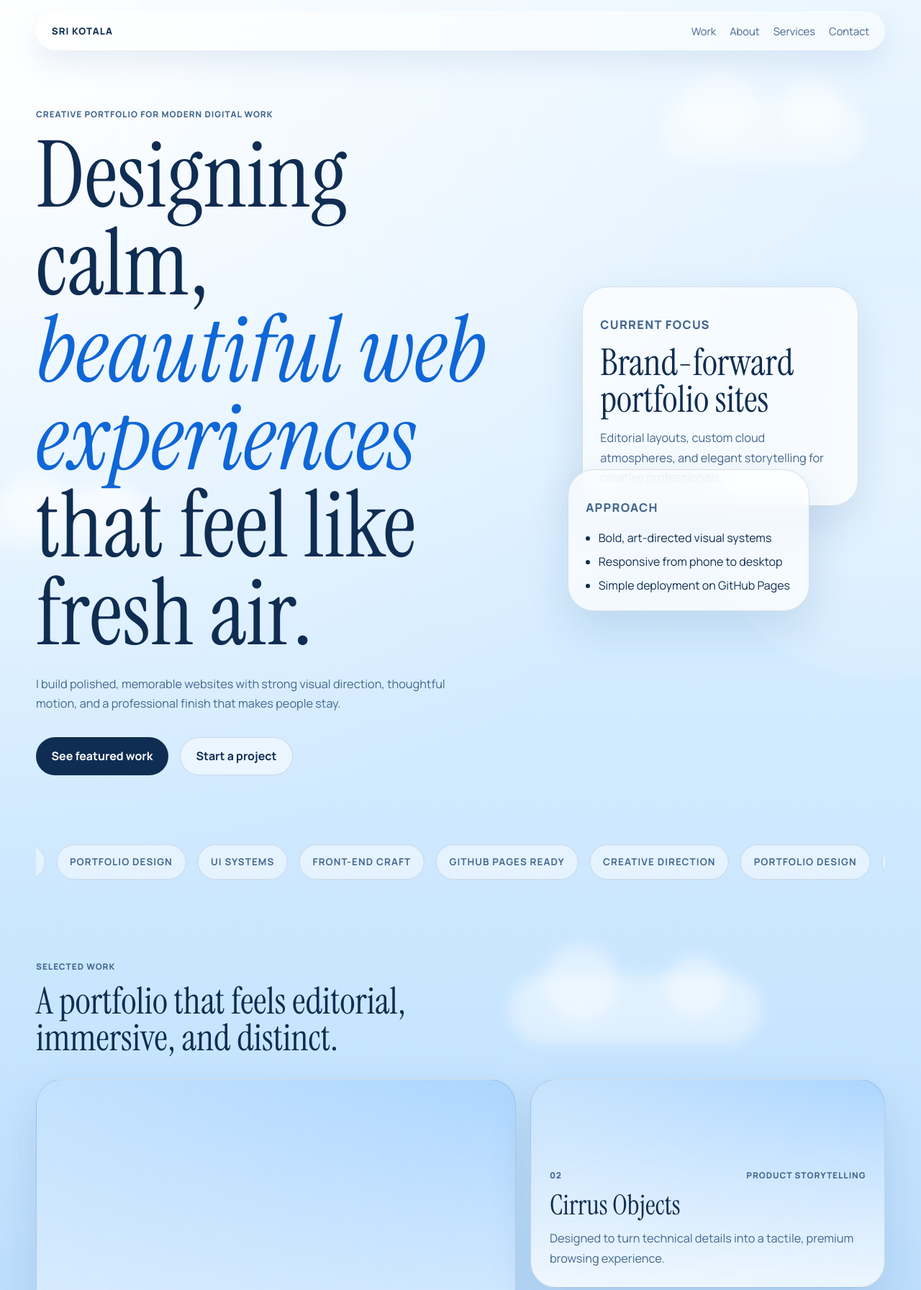
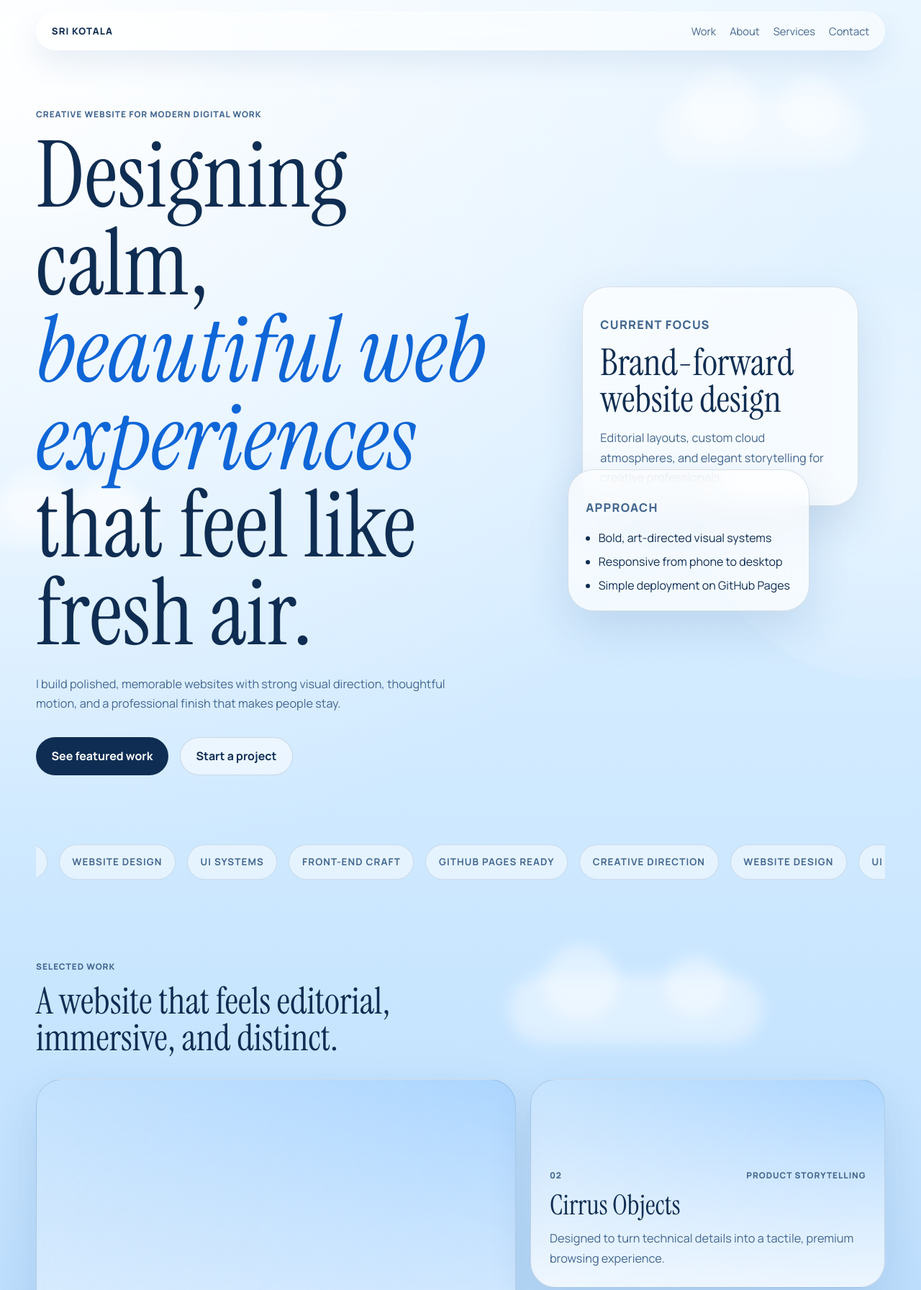
Before and after one commit to itzskoala/website, a plain HTML site: page index.html in a window 1280 px wide. Shown: the top 1792 px of the page at 72% size. Drawn offline with Linux system fonts and the light colour scheme.

```diff
--- a/index.html
+++ b/index.html
@@ -7,7 +7,7 @@
     <meta name="theme-color" content="#dcefff" />
     <meta
       name="description"
-      content="A portfolio website with a cloud-inspired blue art direction, built for elegant GitHub Pages hosting."
+      content="A website with a cloud-inspired blue art direction, built for elegant GitHub Pages hosting."
     />
     <link rel="icon" type="image/svg+xml" href="./favicon.svg" />
     <link rel="preconnect" href="https://fonts.googleapis.com" />
@@ -39,7 +39,7 @@
       <main id="top">
         <section class="hero section">
           <div class="hero-copy" data-reveal>
-            <p class="eyebrow">Creative portfolio for modern digital work</p>
+            <p class="eyebrow">Creative website for modern digital work</p>
             <h1>
               Designing calm,
               <span>beautiful web experiences</span>
@@ -58,7 +58,7 @@
           <div class="hero-panel" data-reveal>
             <div class="floating-card card-primary">
               <p class="card-label">Current Focus</p>
-              <h2>Brand-forward portfolio sites</h2>
+              <h2>Brand-forward website design</h2>
               <p>
                 Editorial layouts, custom cloud atmospheres, and elegant
                 storytelling for creative professionals.
@@ -79,12 +79,12 @@
         <section class="marquee-strip" aria-label="Studio highlights">
           <div class="marquee-track">
             <span>Creative Direction</span>
-            <span>Portfolio Design</span>
+            <span>Website Design</span>
             <span>UI Systems</span>
             <span>Front-end Craft</span>
             <span>GitHub Pages Ready</span>
             <span>Creative Direction</span>
-            <span>Portfolio Design</span>
+            <span>Website Design</span>
             <span>UI Systems</span>
             <span>Front-end Craft</span>
             <span>GitHub Pages Ready</span>
@@ -94,7 +94,7 @@
         <section class="work section" id="work">
           <div class="section-heading" data-reveal>
             <p class="eyebrow">Selected work</p>
-            <h2>A portfolio that feels editorial, immersive, and distinct.</h2>
+            <h2>A website that feels editorial, immersive, and distinct.</h2>
           </div>
 
           <div class="project-grid">
@@ -125,7 +125,7 @@
             <article class="project-card" data-reveal>
               <div class="project-meta">
                 <span>03</span>
-                <span>Creative portfolio</span>
+                <span>Creative website</span>
               </div>
               <h3>Blue Hour Motion</h3>
               <p>
@@ -150,7 +150,7 @@
           <div class="stats-grid">
             <div class="stat-card" data-reveal>
               <span class="stat-number">01</span>
-              <p>Single-page portfolio optimized for easy GitHub hosting.</p>
+              <p>Single-page website optimized for easy GitHub hosting.</p>
             </div>
             <div class="stat-card" data-reveal>
               <span class="stat-number">02</span>
@@ -171,7 +171,7 @@
 
           <div class="service-list">
             <article class="service-card" data-reveal>
-              <h3>Portfolio</h3>
+              <h3>Website</h3>
               <p>Feature your best projects with confident summaries and a more artful layout.</p>
             </article>
             <article class="service-card" data-reveal>
@@ -188,7 +188,7 @@
         <section class="contact section" id="contact">
           <div class="contact-panel" data-reveal>
             <p class="eyebrow">Let’s build your version</p>
-            <h2>Ready to turn this into your own polished GitHub portfolio?</h2>
+            <h2>Ready to turn this into your own polished GitHub website?</h2>
             <p>
               Replace the placeholder copy with your name, projects, and links,
               then publish the folder directly with GitHub Pages.
```
Also changed, not shown: 1 other file.
